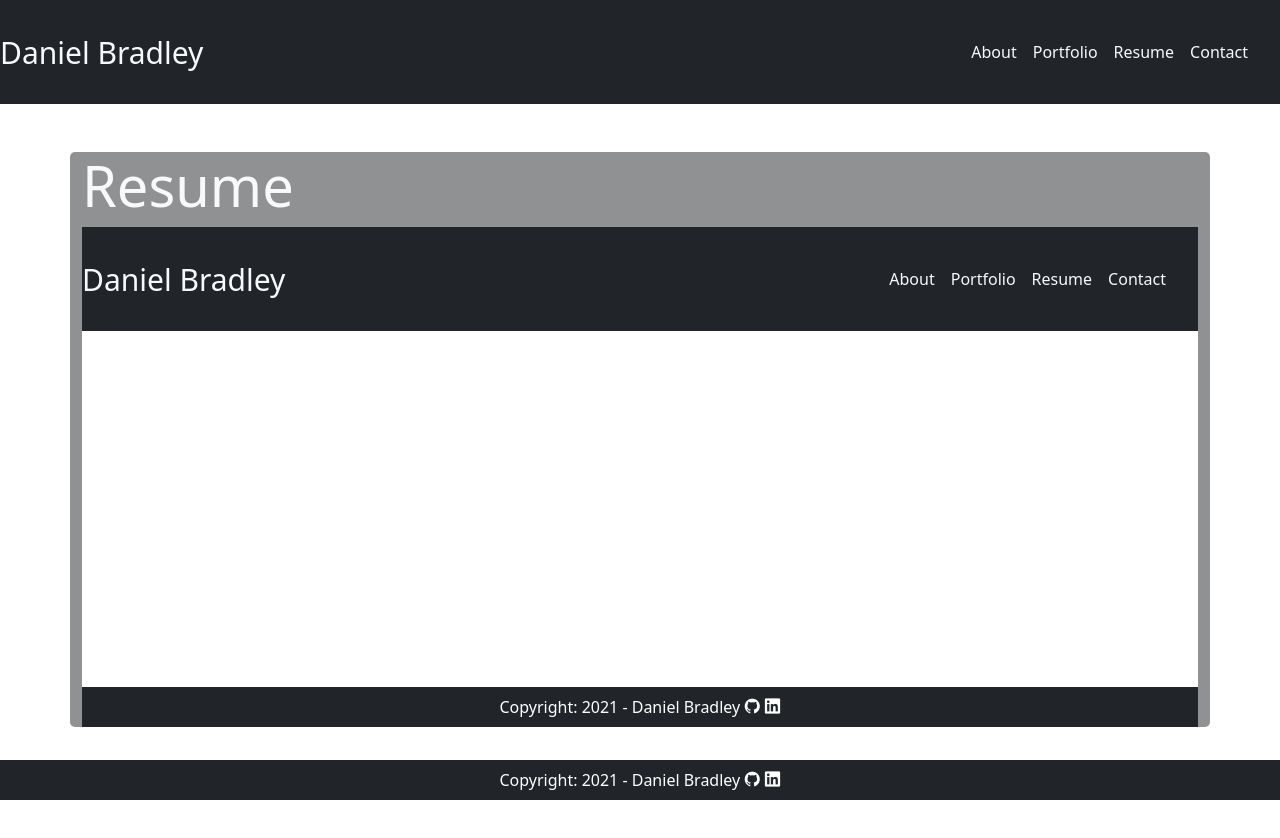
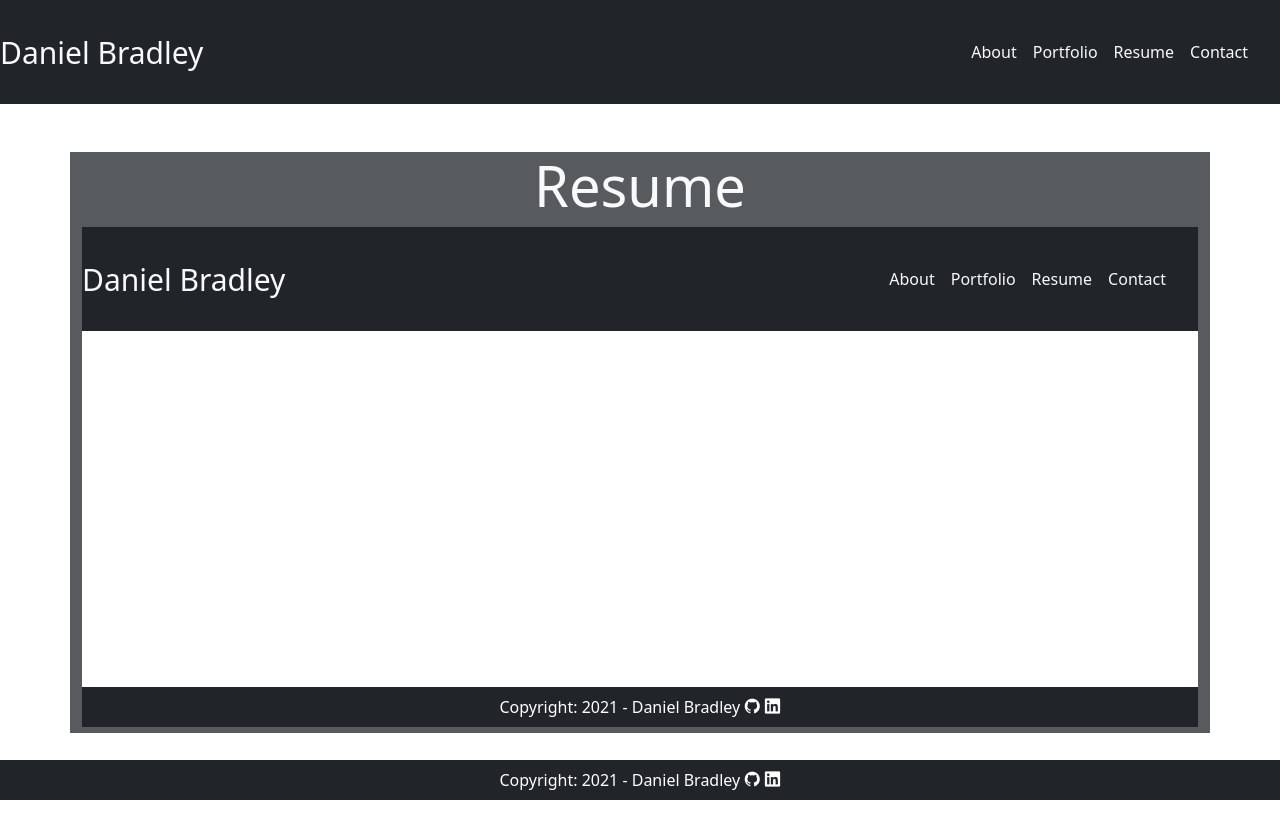
Before and after one commit to WebDeverDan/react-portfolio-old, a React (Create React App) app in the folder main/: page /resume in a window 1280 px wide. Shown: the top 838 px of the page. Built offline with nearby package versions, Linux system fonts and the light colour scheme.

Commit message:
updated resume file and changed styling

```diff
--- a/main/src/components/Resume.js
+++ b/main/src/components/Resume.js
@@ -1,15 +1,17 @@
 import React from 'react';
-import Resume2 from '../Images/Daniel_Bradley_Resume.pdf';
-
+import Resume2 from '../Images/Daniel Bradley Resume (1).pdf';
+import { Container } from 'react-bootstrap';
 
 const Resume = () => {
   return (
-    <div class="container bg-dark bg-opacity-50 portfolio-container mt-5 mb-5">
-      <h1 class="display-4 text-light">Resume</h1>
-      <iframe src={Resume2} width="100%" height="500px">
+    // <div class="container bg-dark bg-opacity-50 portfolio-container mt-5 mb-5">
+    <Container fluid="md bg-dark bg-opacity-75 mt-5 mb-5 resume-container">
+      <h1 class="display-4 text-light text-center">Resume</h1>
+      <iframe src={Resume2} width="100%" height="500px ">
     </iframe>
 
-      </div>
+    </Container >
+      // </div>
 
   );
 };
```
